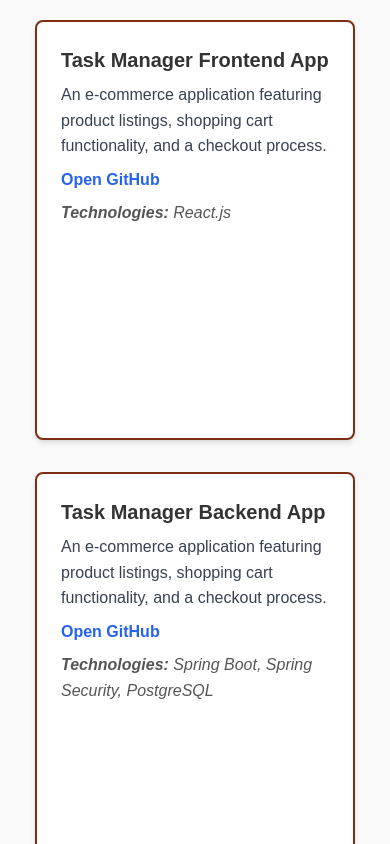
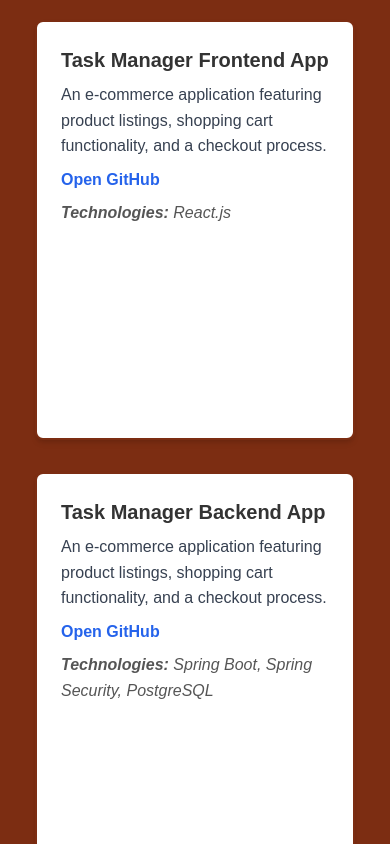
Before and after one commit to merveartut/PersonalWebSite, a React (Vite) app: page /works in a window 390 px wide. Built offline with nearby package versions, Linux system fonts and the light colour scheme; some icons are missing; a web font is replaced by a local one.

Commit message:
responsive changes applied

```diff
--- a/src/pages/WorkPage.jsx
+++ b/src/pages/WorkPage.jsx
@@ -21,9 +21,7 @@
 
   return (
     <div
-      className={`flex flex-wrap min-h-screen h-full  gap-8 items-center justify-center p-10 snap-start w-full max-w-full px-4 py-5 ${
-        isSmallScreen ? "ml-0" : "ml-[160px]"
-      }`}
+      className={`flex flex-wrap min-h-screen h-full bg-orange-900 gap-8 items-center justify-center p-10 snap-start w-full max-w-full px-4 py-5 `}
       style={{ minWidth: 0 }} // allow shrinking below 400px on mobile
     >
       {workItems.map((item, index) => (
```
